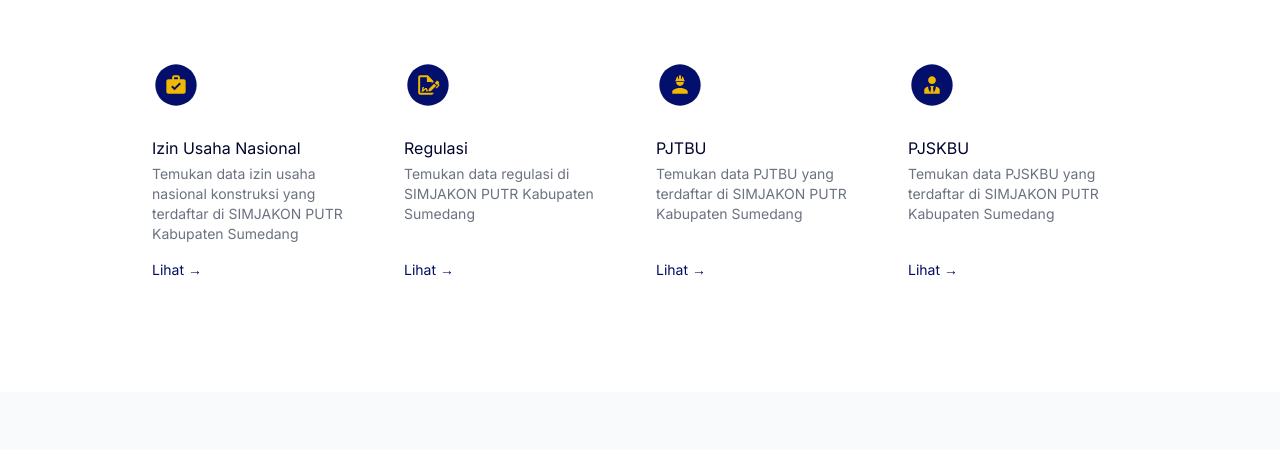
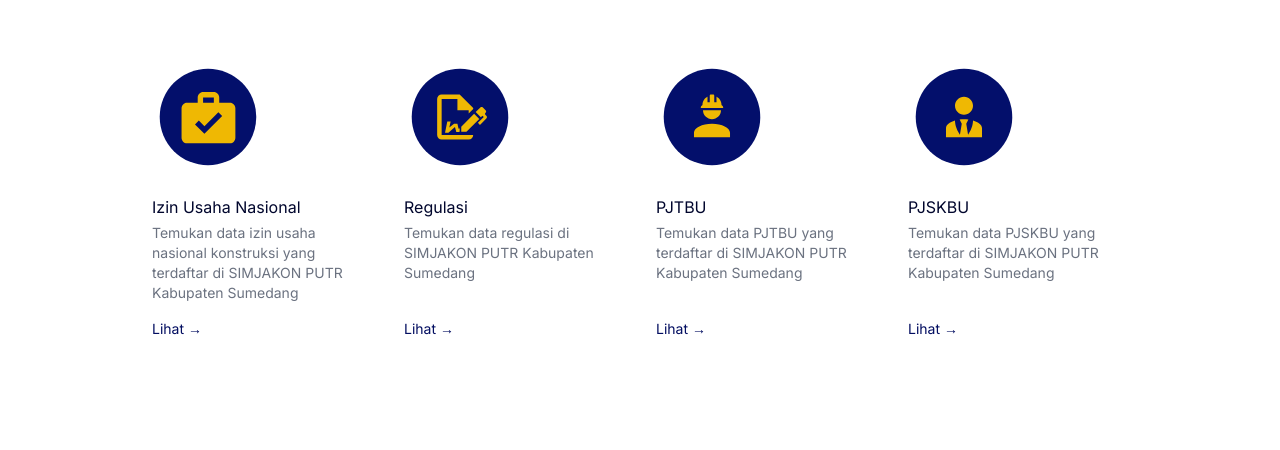
Before and after one commit to yusup-apandi/SiapTampil, a website: page index.html in a window 1280 px wide. Shown: the part 193-643 px from the top of the page. Drawn offline with Linux system fonts and the light colour scheme.

Commit message:
update size icon

```diff
--- a/index.html
+++ b/index.html
@@ -77,12 +77,12 @@
                     <div class="flex md:h-full lg:flex-col">
                         <div class="flex-shrink-0">
                             <div
-                                class="inline-flex h-10 w-10 items-center justify-center rounded-md text-white sm:h-12 sm:w-12">
-                                <svg xmlns="http://www.w3.org/2000/svg" width="58" height="58" viewBox="0 0 58 58"
+                                class="inline-flex h-10 w-10 items-center justify-center rounded-md text-white sm:h-28 sm:w-28">
+                                <svg xmlns="http://www.w3.org/2000/svg" width="112" height="112" viewBox="0 0 72 72"
                                     fill="none">
-                                    <circle cx="29" cy="29" r="25" fill="#030F6B" />
+                                    <circle cx="36" cy="36" r="31.0345" fill="#030F6B" />
                                     <path
-                                        d="M26.6666 17.3333H31.3333C31.9522 17.3333 32.5456 17.5792 32.9832 18.0167C33.4208 18.4543 33.6666 19.0478 33.6666 19.6667V22H38.3333C38.9522 22 39.5456 22.2458 39.9832 22.6834C40.4208 23.121 40.6666 23.7145 40.6666 24.3333V37.1667C40.6666 37.7855 40.4208 38.379 39.9832 38.8166C39.5456 39.2542 38.9522 39.5 38.3333 39.5H19.6666C19.0478 39.5 18.4543 39.2542 18.0167 38.8166C17.5791 38.379 17.3333 37.7855 17.3333 37.1667V24.3333C17.3333 23.7145 17.5791 23.121 18.0167 22.6834C18.4543 22.2458 19.0478 22 19.6666 22H24.3333V19.6667C24.3333 19.0478 24.5791 18.4543 25.0167 18.0167C25.4543 17.5792 26.0478 17.3333 26.6666 17.3333ZM31.3333 22V19.6667H26.6666V22H31.3333ZM27.25 35.4167L34.9383 27.7283L33.2933 26.0833L27.25 32.115L24.8116 29.6883L23.1666 31.3333L27.25 35.4167Z"
+                                        d="M32.8391 20H39.7586C40.6762 20 41.5562 20.3645 42.205 21.0133C42.8539 21.6622 43.2184 22.5422 43.2184 23.4598V26.9195H50.1379C51.0555 26.9195 51.9355 27.2841 52.5844 27.9329C53.2332 28.5817 53.5977 29.4617 53.5977 30.3793V49.408C53.5977 50.3256 53.2332 51.2056 52.5844 51.8545C51.9355 52.5033 51.0555 52.8678 50.1379 52.8678H22.4598C21.5422 52.8678 20.6622 52.5033 20.0133 51.8545C19.3645 51.2056 19 50.3256 19 49.408V30.3793C19 29.4617 19.3645 28.5817 20.0133 27.9329C20.6622 27.2841 21.5422 26.9195 22.4598 26.9195H29.3793V23.4598C29.3793 22.5422 29.7438 21.6622 30.3927 21.0133C31.0415 20.3645 31.9215 20 32.8391 20ZM39.7586 26.9195V23.4598H32.8391V26.9195H39.7586ZM33.704 46.8132L45.104 35.4133L42.6648 32.9741L33.704 41.9176L30.0886 38.3195L27.6494 40.7586L33.704 46.8132Z"
                                         fill="#EFB803" />
                                 </svg>
                             </div>
@@ -104,9 +104,9 @@
                     class="-m-3 flex flex-col justify-between rounded-lg p-3 transition duration-150 ease-in-out hover:bg-gray-50">
                     <div class="flex md:h-full lg:flex-col">
                         <div class="flex-shrink-0">
-                            <div
-                                class="inline-flex h-10 w-10 items-center justify-center rounded-md text-white sm:h-12 sm:w-12">
-                                <svg xmlns="http://www.w3.org/2000/svg" width="58" height="58" viewBox="0 0 58 58"
+                            <div class="inline-flex h-10 w-10 items-center justify-center rounded-md text-white sm:h-28
+                                sm:w-28">
+                                <svg xmlns="http://www.w3.org/2000/svg" width="112" height="112" viewBox="0 0 58 58"
                                     fill="none">
                                     <circle cx="29" cy="29" r="25" fill="#030F6B" />
                                     <path
@@ -134,8 +134,8 @@
                     <div class="flex md:h-full lg:flex-col">
                         <div class="flex-shrink-0">
                             <div
-                                class="inline-flex h-10 w-10 items-center justify-center rounded-md text-white sm:h-12 sm:w-12">
-                                <svg xmlns="http://www.w3.org/2000/svg" width="58" height="58" viewBox="0 0 58 58"
+                                class="inline-flex h-10 w-10 items-center justify-center rounded-md text-white sm:h-28 sm:w-28">
+                                <svg xmlns="http://www.w3.org/2000/svg" width="112" height="112" viewBox="0 0 58 58"
                                     fill="none">
                                     <circle cx="29" cy="29" r="25" fill="#030F6B" />
                                     <path
@@ -162,8 +162,8 @@
                     <div class="flex md:h-full lg:flex-col">
                         <div class="flex-shrink-0">
                             <div
-                                class="inline-flex h-10 w-10 items-center justify-center rounded-md text-white sm:h-12 sm:w-12">
-                                <svg xmlns="http://www.w3.org/2000/svg" width="58" height="58" viewBox="0 0 58 58"
+                                class="inline-flex h-10 w-10 items-center justify-center rounded-md text-white sm:h-28 sm:w-28">
+                                <svg xmlns="http://www.w3.org/2000/svg" width="112" height="112" viewBox="0 0 58 58"
                                     fill="none">
                                     <circle cx="29" cy="29" r="25" fill="#030F6B" />
                                     <path
```
Also changed, not shown: assets/css/main.css.
